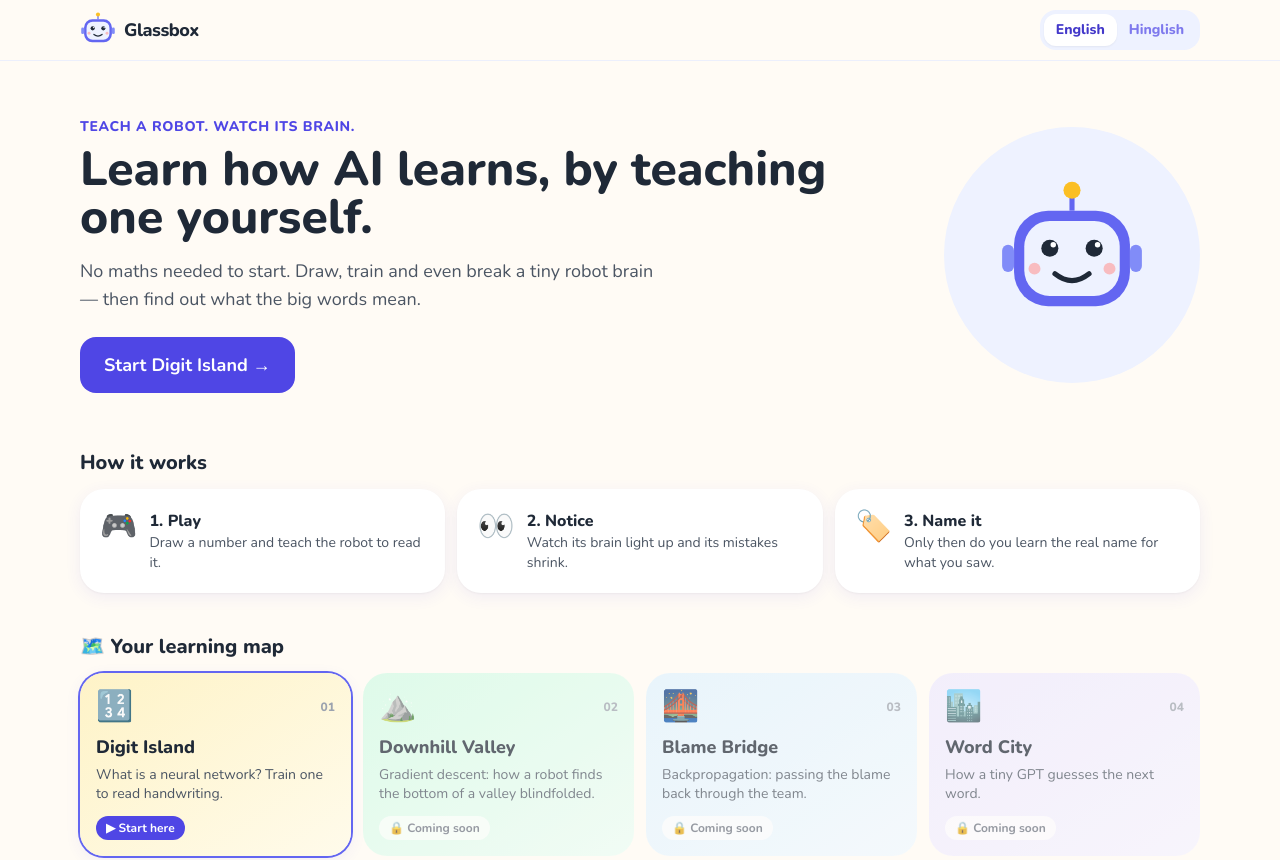
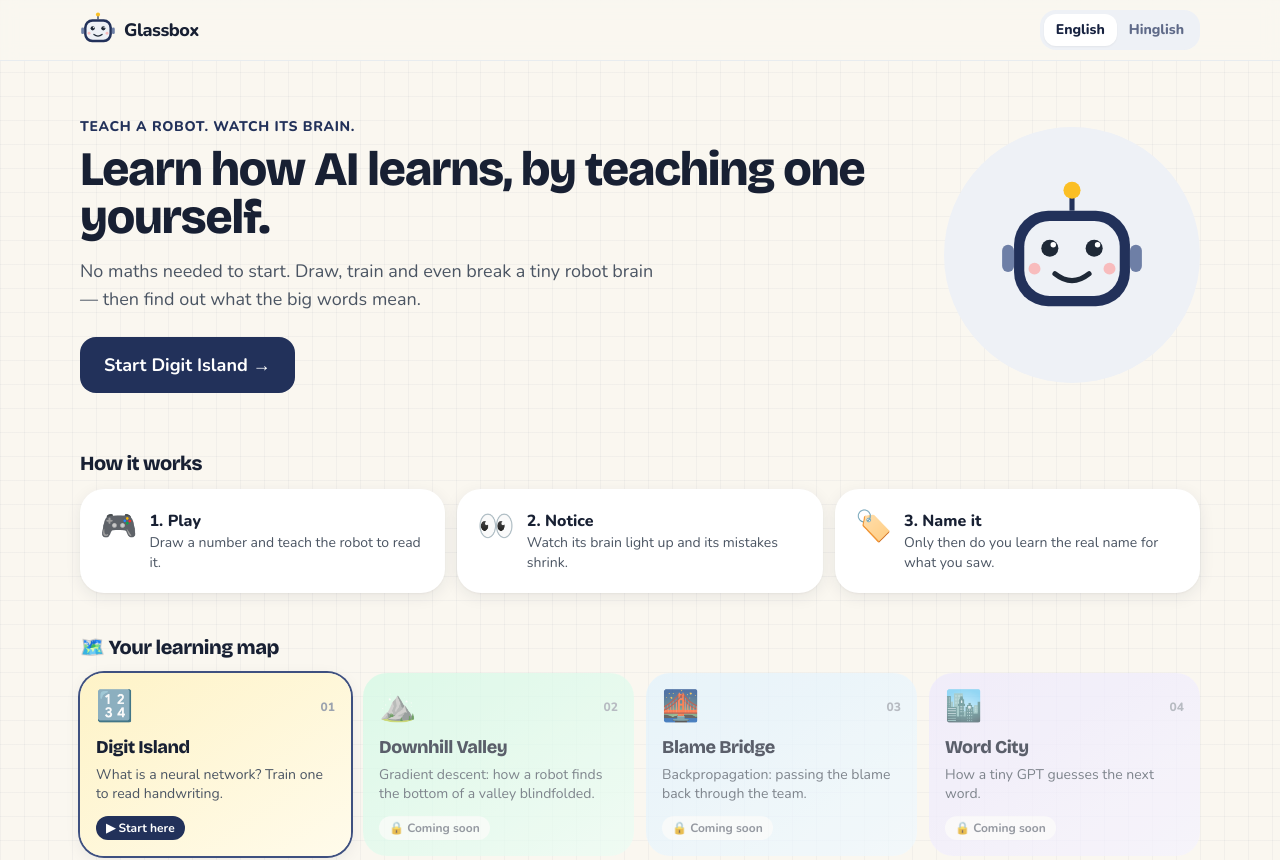
Before and after one commit to neerajkattal/glassbox, a React (Vite) app in the folder frontend/: page / in a window 1280 px wide. Shown: the top 860 px of the page. Built offline with nearby package versions, Linux system fonts and the light colour scheme; no server answers.

Commit message:
web: ink and amber palette, graph-paper background and a display font

```diff
--- a/frontend/index.html
+++ b/frontend/index.html
@@ -8,7 +8,7 @@
     <link rel="preconnect" href="https://fonts.googleapis.com" />
     <link rel="preconnect" href="https://fonts.gstatic.com" crossorigin />
     <link
-      href="https://fonts.googleapis.com/css2?family=Nunito:wght@400;600;700;800&display=swap"
+      href="https://fonts.googleapis.com/css2?family=Bricolage+Grotesque:opsz,wght@12..96,600;12..96,700;12..96,800&family=Nunito:wght@400;600;700;800&display=swap"
       rel="stylesheet"
     />
     <title>Glassbox — Teach a robot, watch its brain</title>
--- a/frontend/src/components/guide/Robot.tsx
+++ b/frontend/src/components/guide/Robot.tsx
@@ -37,18 +37,18 @@ export function Robot({ mood, size = 88 }: Props) {
       aria-label="Bit the robot"
       className={mood === "dizzy" ? "animate-wiggle" : undefined}
     >
-      <line x1="44" y1="6" x2="44" y2="18" stroke="#6366f1" strokeWidth="3" />
+      <line x1="44" y1="6" x2="44" y2="18" stroke="#22315a" strokeWidth="3" />
       <circle cx="44" cy="6" r="5" fill={mood === "excited" ? "#f59e0b" : "#fbbf24"} />
-      <rect x="10" y="18" width="68" height="56" rx="20" fill="#6366f1" />
-      <rect x="16" y="24" width="56" height="44" rx="15" fill="#eef2ff" />
+      <rect x="10" y="18" width="68" height="56" rx="20" fill="#22315a" />
+      <rect x="16" y="24" width="56" height="44" rx="15" fill="#eef1f6" />
       {eyes}
       <g stroke="#1f2937" strokeWidth="3" strokeLinecap="round" fill="none">
         {mouth}
       </g>
       <circle cx="22" cy="52" r="3.5" fill="#fca5a5" opacity="0.7" />
       <circle cx="66" cy="52" r="3.5" fill="#fca5a5" opacity="0.7" />
-      <rect x="3" y="38" width="7" height="16" rx="3.5" fill="#818cf8" />
-      <rect x="78" y="38" width="7" height="16" rx="3.5" fill="#818cf8" />
+      <rect x="3" y="38" width="7" height="16" rx="3.5" fill="#6e7fa6" />
+      <rect x="78" y="38" width="7" height="16" rx="3.5" fill="#6e7fa6" />
     </svg>
   );
 }
--- a/frontend/src/index.css
+++ b/frontend/src/index.css
@@ -8,6 +8,15 @@
   }
   body {
     @apply bg-paper font-sans text-ink antialiased;
+    /* Faint graph-paper grid: a lab notebook for experiments. */
+    background-image: linear-gradient(rgb(23 34 64 / 0.035) 1px, transparent 1px),
+      linear-gradient(90deg, rgb(23 34 64 / 0.035) 1px, transparent 1px);
+    background-size: 24px 24px;
+  }
+  h1,
+  h2,
+  h3 {
+    @apply font-display tracking-tight;
   }
   :focus-visible {
     @apply outline-none ring-2 ring-brand-500 ring-offset-2 ring-offset-paper;
--- a/frontend/tailwind.config.js
+++ b/frontend/tailwind.config.js
@@ -5,17 +5,20 @@ export default {
     extend: {
       fontFamily: {
         sans: ["Nunito", "ui-sans-serif", "system-ui", "sans-serif"],
+        display: ['"Bricolage Grotesque"', "Nunito", "ui-sans-serif", "sans-serif"],
       },
       colors: {
-        paper: "#fffbf5",
-        ink: "#1f2937",
+        // "Glass box" palette: lab-notebook paper, ink-navy structure, and the
+        // amber of a firing neuron as the one accent colour.
+        paper: "#faf7f0",
+        ink: "#182033",
         brand: {
-          50: "#eef2ff",
-          100: "#e0e7ff",
-          400: "#818cf8",
-          500: "#6366f1",
-          600: "#4f46e5",
-          700: "#4338ca",
+          50: "#eef1f6",
+          100: "#dde3ee",
+          400: "#6e7fa6",
+          500: "#3e5080",
+          600: "#22315a",
+          700: "#172240",
         },
         bulb: {
           off: "#e5e7eb",
@@ -24,7 +27,7 @@ export default {
         },
       },
       boxShadow: {
-        card: "0 1px 2px rgb(0 0 0 / 0.04), 0 4px 16px rgb(79 70 229 / 0.08)",
+        card: "0 1px 2px rgb(0 0 0 / 0.04), 0 4px 16px rgb(23 34 64 / 0.08)",
       },
       keyframes: {
         pop: {
```
